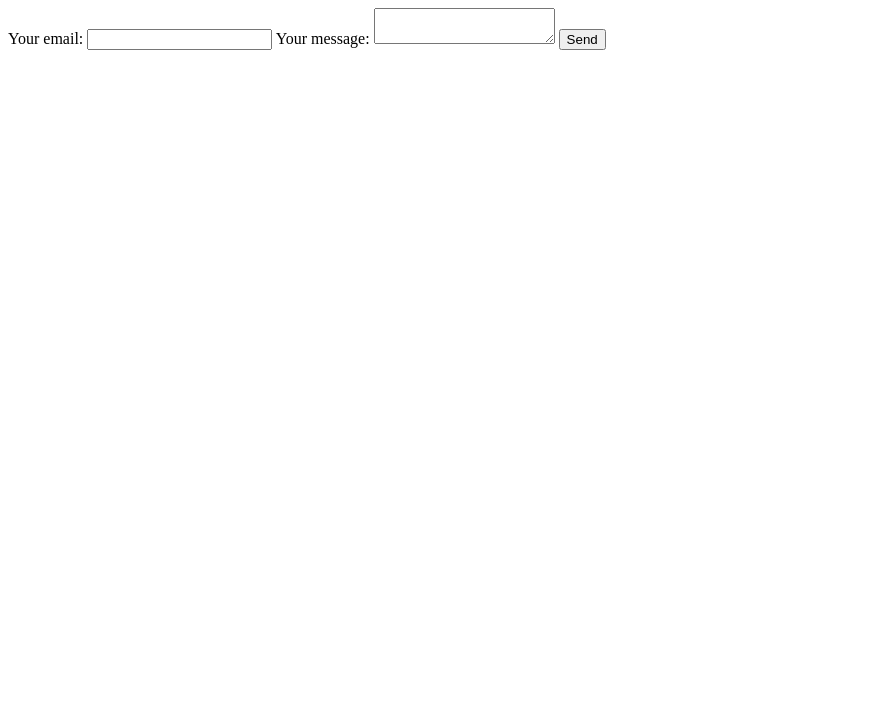
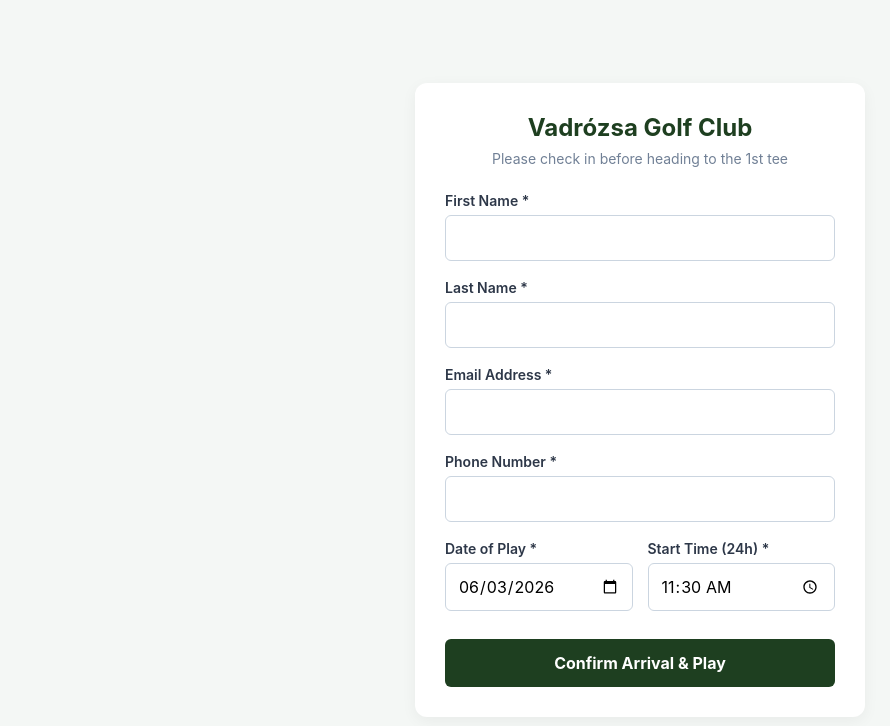
Before and after one commit to Balatonhills/Vadrozsa, a website: page checkin/index.html in a window 1280 px wide. Shown: the whole page, without its empty margins (0-890 px from the left). Drawn offline with Linux system fonts and the light colour scheme.

Commit message:
Update index.html

```diff
--- a/checkin/index.html
+++ b/checkin/index.html
@@ -1,15 +1,114 @@
-<form
-  action="https://formspree.io/f/xykagoen"
-  method="POST"
->
-  <label>
-    Your email:
-    <input type="email" name="email">
-  </label>
-  <label>
-    Your message:
-    <textarea name="message"></textarea>
-  </label>
-  <!-- your other form fields go here -->
-  <button type="submit">Send</button>
-</form>
+<!DOCTYPE html>
+<html lang="en">
+<head>
+    <meta charset="UTF-8">
+    <meta name="viewport" content="width=device-width, initial-scale=1.0">
+    <title>Player Check-In | Vadrózsa</title>
+    <style>
+        :root {
+            --primary: #1e3f20; /* Deep Golf Green */
+            --background: #f4f7f5;
+            --text: #2d3748;
+        }
+        * { box-sizing: border-box; margin: 0; padding: 0; font-family: -apple-system, BlinkMacSystemFont, "Segoe UI", Roboto, sans-serif; }
+        body { background-color: var(--background); color: var(--text); padding: 20px; display: flex; justify-content: center; align-items: center; min-height: 100vh; }
+        .card { background: white; padding: 30px; border-radius: 12px; box-shadow: 0 4px 15px rgba(0,0,0,0.05); width: 100%; max-width: 450px; }
+        h2 { color: var(--primary); margin-bottom: 8px; text-align: center; font-size: 24px; }
+        p.subtitle { text-align: center; font-size: 14px; color: #718096; margin-bottom: 25px; }
+        .form-group { margin-bottom: 18px; }
+        label { display: block; margin-bottom: 6px; font-weight: 600; font-size: 14px; }
+        input { width: 100%; padding: 12px; border: 1px solid #cbd5e0; border-radius: 6px; font-size: 16px; transition: border 0.2s; }
+        input:focus { outline: none; border-color: var(--primary); }
+        .row { display: flex; gap: 15px; }
+        .row .form-group { flex: 1; }
+        button { width: 100%; background: var(--primary); color: white; border: none; padding: 14px; border-radius: 6px; font-size: 16px; font-weight: bold; cursor: pointer; margin-top: 10px; transition: background 0.2s; }
+        button:hover { background: #142b16; }
+        .success-msg { display: none; text-align: center; padding: 20px 0; }
+        .success-msg h3 { color: var(--primary); margin-bottom: 10px; }
+    </style>
+</head>
+<body>
+
+<div class="card">
+    <div id="form-container">
+        <h2>Vadrózsa Golf Club</h2>
+        <p class="subtitle">Please check in before heading to the 1st tee</p>
+
+        <!-- PASTE YOUR SHEET MONKEY URL IN THE ACTION ATTRIBUTE BELOW -->
+        <form id="checkinForm" action="PASTE_YOUR_SHEET_MONKEY_URL_HERE" method="POST" onsubmit="handleCheckin(event)">
+            <div class="form-group">
+                <label for="firstName">First Name *</label>
+                <input type="text" id="firstName" name="First Name" required autocomplete="given-name">
+            </div>
+            <div class="form-group">
+                <label for="lastName">Last Name *</label>
+                <input type="text" id="lastName" name="Last Name" required autocomplete="family-name">
+            </div>
+            <div class="form-group">
+                <label for="email">Email Address *</label>
+                <input type="email" id="email" name="Email" required autocomplete="email">
+            </div>
+            <div class="form-group">
+                <label for="phone">Phone Number *</label>
+                <input type="tel" id="phone" name="Phone" required autocomplete="tel">
+            </div>
+
+            <div class="row">
+                <div class="form-group">
+                    <label for="playDate">Date of Play *</label>
+                    <input type="date" id="playDate" name="Date of Play" required>
+                </div>
+                <div class="form-group">
+                    <label for="startTime">Start Time (24h) *</label>
+                    <input type="time" id="startTime" name="Start Time" required>
+                </div>
+            </div>
+
+            <button type="submit">Confirm Arrival & Play</button>
+        </form>
+    </div>
+
+    <div id="success-container" class="success-msg">
+        <h3>✓ Check-In Confirmed</h3>
+        <p>Thank you! Your arrival has been logged. Have a great round!</p>
+    </div>
+</div>
+
+<script>
+    // Pre-fill current local date (YYYY-MM-DD)
+    const now = new Date();
+    const year = now.getFullYear();
+    const month = String(now.getMonth() + 1).padStart(2, '0');
+    const day = String(now.getDate()).padStart(2, '0');
+    document.getElementById('playDate').value = `${year}-${month}-${day}`;
+
+    // Pre-fill current 24-hour local time (HH:MM)
+    const hours = String(now.getHours()).padStart(2, '0');
+    const minutes = String(now.getMinutes()).padStart(2, '0');
+    document.getElementById('startTime').value = `${hours}:${minutes}`;
+
+    function handleCheckin(event) {
+        // Prevent default browser page reload, but let the form data transmit
+        event.preventDefault();
+
+        const form = document.getElementById('checkinForm');
+
+        // Silently submit the data to Sheet Monkey via the background
+        fetch(form.action, {
+            method: 'POST',
+            body: new FormData(form),
+        }).then(response => {
+            if (response.ok) {
+                // Smoothly swap out the form for the success message on the phone screen
+                document.getElementById('form-container').style.display = 'none';
+                document.getElementById('success-container').style.display = 'block';
+            } else {
+                alert("Something went wrong. Please try checking in again.");
+            }
+        }).catch(error => {
+            alert("Network error. Please make sure you have internet access.");
+        });
+    }
+</script>
+</body>
+</html>
```
